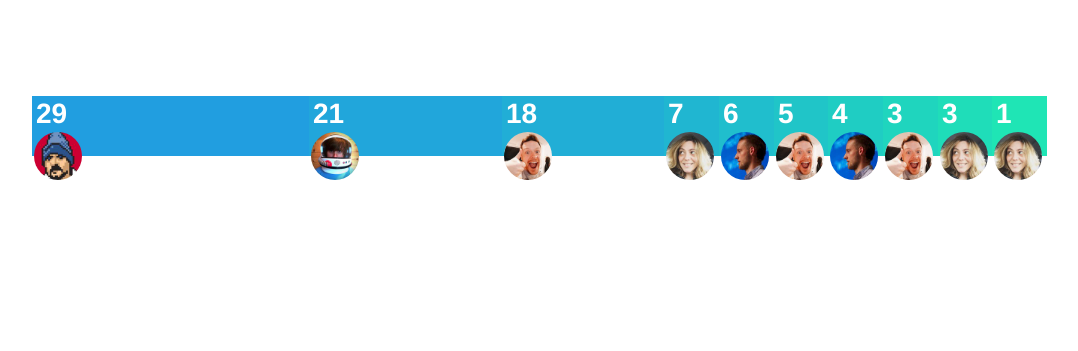
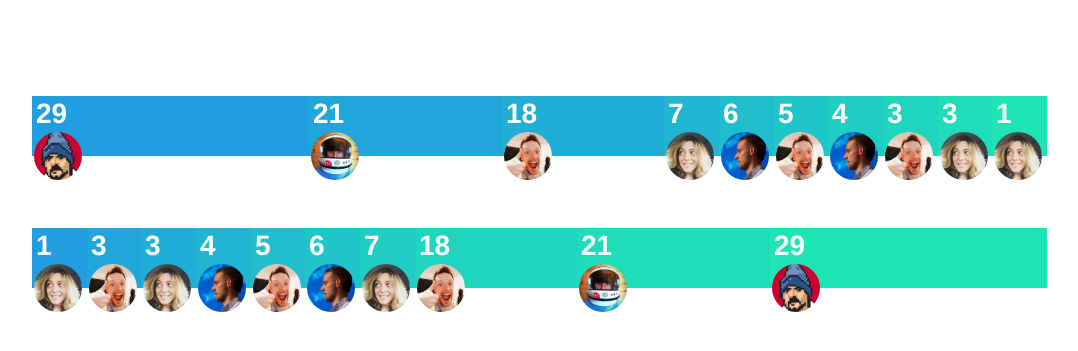
Before and after one commit to donovanh/donovanh.github.com, a Jekyll site: the page work/craig/chart/index.html, which Jekyll copies as it is, in a window 1280 px wide. Shown: the top 351 px of the page, without its empty margins (100-1178 px from the left). Built offline with Jekyll 4.4.1, drawn with Linux system fonts in a browser that asks for light colours.

Commit message:
Optimising for up to 10 items including small numbers - with a minimum width

```diff
--- a/work/craig/chart/index.html
+++ b/work/craig/chart/index.html
@@ -6,6 +6,8 @@
   <body>
     <div class="pageContainer">
       <div id="weightChart" class="weightChart"></div>
+      <br><br><br><br>
+      <div id="weightChart2" class="weightChart"></div>
     </div>
     <script src="./javascripts/jquery-3.0.0.min.js"></script>
     <script src="./javascripts/weightChart.js"></script>
```
Also changed, not shown: other parts of work/craig/chart/index.html (+1 -0 lines).
